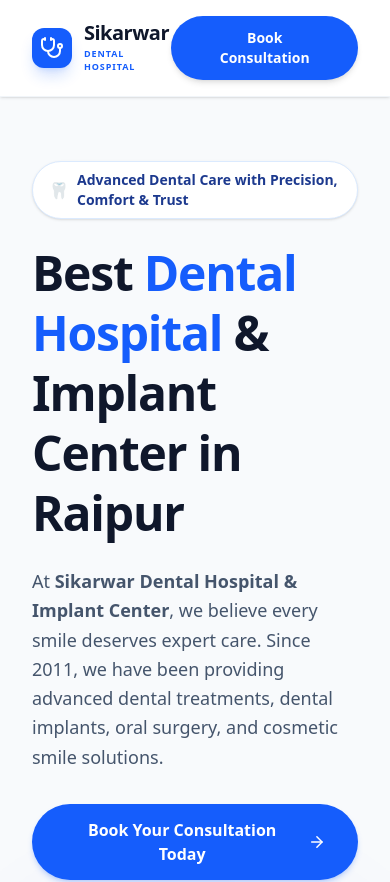
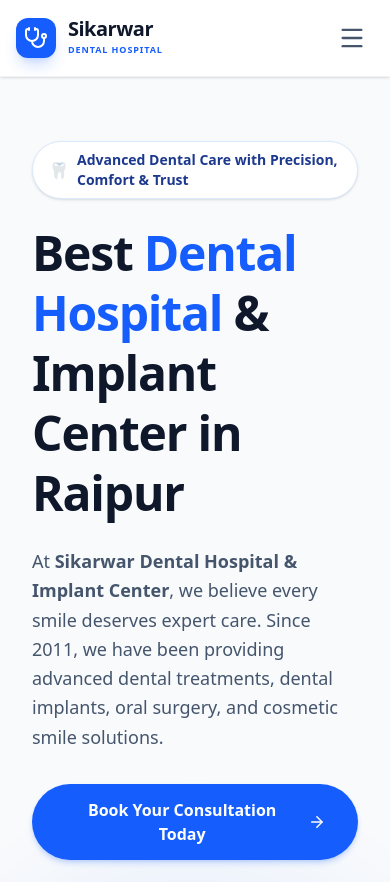
Before and after one commit to rajurao1106/dental-clinic, a Next.js app: page / in a window 390 px wide. Shown: the top 882 px of the page. Built offline with nearby package versions, Linux system fonts and the light colour scheme.

Commit message:
initial commit

```diff
--- a/components/layout/Navbar.jsx
+++ b/components/layout/Navbar.jsx
@@ -1,11 +1,12 @@
 "use client";
 
 import React, { useState } from 'react';
-import { Stethoscope, X } from 'lucide-react';
+import { Stethoscope, X, Menu } from 'lucide-react';
 
 const Navbar = () => {
-  // State to manage modal visibility
+  // State to manage modal and mobile menu visibility
   const [isModalOpen, setIsModalOpen] = useState(false);
+  const [isMobileMenuOpen, setIsMobileMenuOpen] = useState(false);
 
   const navLinks = [
     { name: 'Home', href: '#hero' },
@@ -25,7 +26,8 @@
 
   return (
     <>
-      <nav className="sticky top-0 z-50 flex items-center justify-between px-8 py-4 bg-white/95 backdrop-blur-md shadow-sm border-b border-slate-100">
+      <nav className="sticky top-0 z-50 bg-white/95 backdrop-blur-md shadow-sm border-b border-slate-100 relative">
+        <div className="flex items-center justify-between px-4 md:px-8 py-4">
 
           {/* Logo Section */}
           <a href="#hero" className="flex items-center gap-3 cursor-pointer group">
@@ -38,7 +40,7 @@
             </div>
           </a>
 
-        {/* Nav Links */}
+          {/* Desktop Nav Links */}
           <div className="hidden md:flex items-center gap-8">
             {navLinks.map((link) => (
               <a
@@ -51,16 +53,53 @@
             ))}
           </div>
 
-        {/* CTA Button (Changed from <a> to <button>) */}
+          {/* Right Section: Desktop CTA & Mobile Toggle */}
+          <div className="flex items-center gap-4">
+            {/* Desktop CTA Button */}
             <button
               onClick={() => setIsModalOpen(true)}
-          className="bg-blue-600 hover:bg-blue-700 text-white px-8 py-3 rounded-full text-sm font-bold transition-all shadow-md hover:shadow-lg hover:shadow-blue-600/20"
+              className="hidden md:block bg-blue-600 hover:bg-blue-700 text-white px-8 py-3 rounded-full text-sm font-bold transition-all shadow-md hover:shadow-lg hover:shadow-blue-600/20"
             >
               Book Consultation
             </button>
+
+            {/* Mobile Menu Toggle Button */}
+            <button
+              onClick={() => setIsMobileMenuOpen(!isMobileMenuOpen)}
+              className="md:hidden text-slate-600 hover:text-blue-600 transition-colors p-2"
+            >
+              {isMobileMenuOpen ? <X size={28} /> : <Menu size={28} />}
+            </button>
+          </div>
+        </div>
+
+        {/* Mobile Menu Dropdown */}
+        {isMobileMenuOpen && (
+          <div className="md:hidden absolute top-full left-0 w-full bg-white border-b border-slate-100 shadow-lg px-4 py-6 flex flex-col gap-4 animate-in slide-in-from-top-2 duration-200">
+            {navLinks.map((link) => (
+              <a
+                key={link.name}
+                href={link.href}
+                onClick={() => setIsMobileMenuOpen(false)} // Close menu on click
+                className="text-base font-bold text-slate-600 hover:text-blue-600 transition-colors block py-2 border-b border-slate-50 last:border-0"
+              >
+                {link.name}
+              </a>
+            ))}
+            <button
+              onClick={() => {
+                setIsMobileMenuOpen(false);
+                setIsModalOpen(true);
+              }}
+              className="w-full bg-blue-600 hover:bg-blue-700 text-white px-8 py-3.5 mt-2 rounded-xl text-sm font-bold transition-all shadow-md"
+            >
+              Book Consultation
+            </button>
+          </div>
+        )}
       </nav>
 
-      {/* Appointment Modal Popup */}
+      {/* Appointment Modal Popup (Unchanged) */}
       {isModalOpen && (
         <div className="fixed inset-0 z-[100] flex items-center justify-center p-4 bg-slate-900/60 backdrop-blur-sm">
           {/* Modal Container */}
```
Lines whose indentation alone changed are shown as unchanged.
